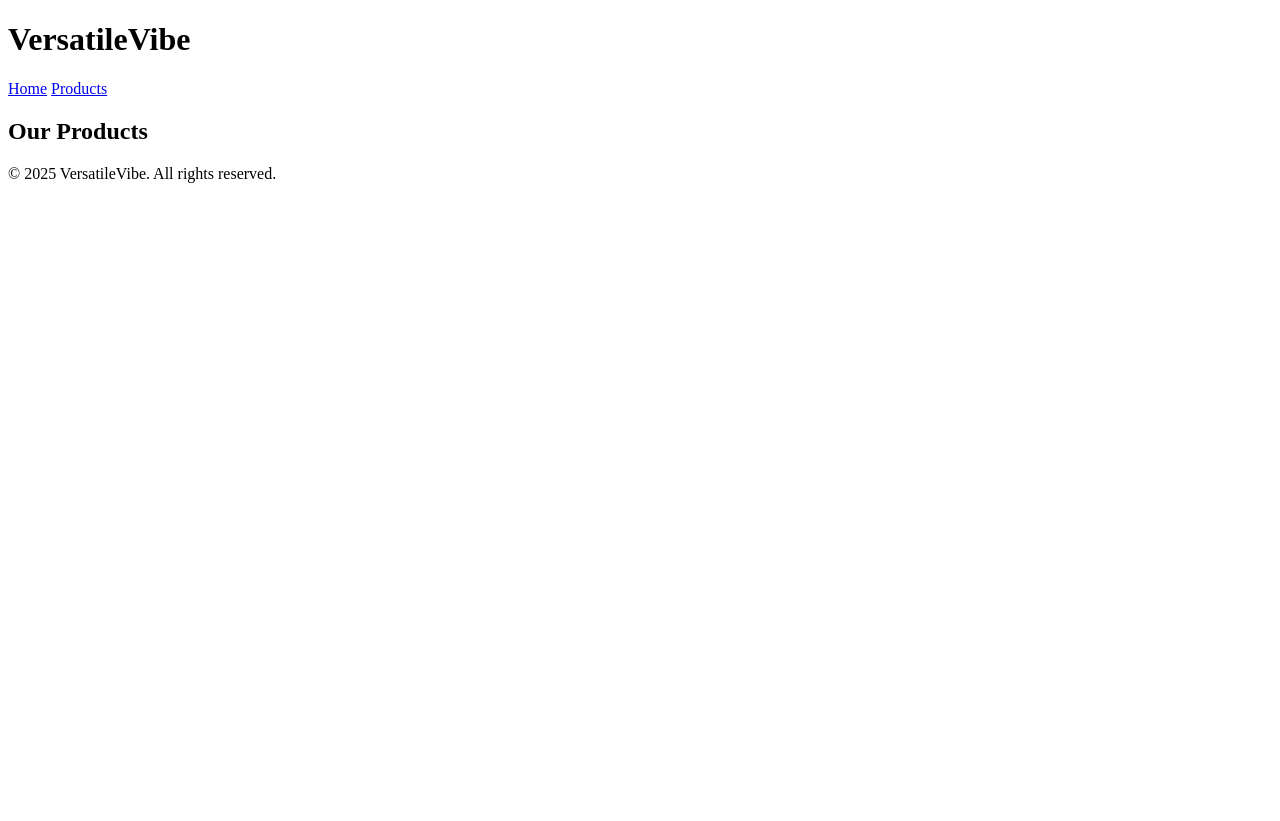
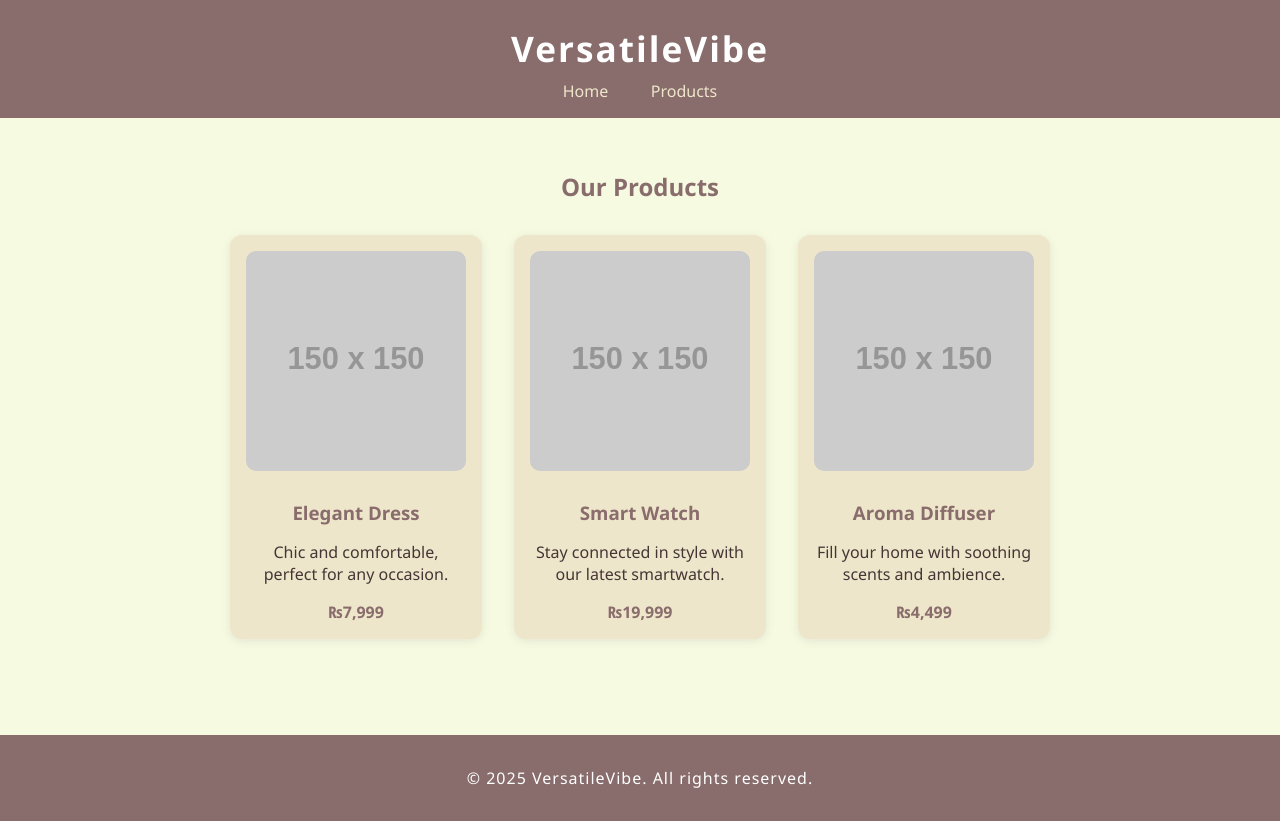
Before and after one commit to sakina-abbas456/VersatileVibe, a plain HTML site: page product_Version2.html in a window 1280 px wide. Before the commit the page ends 800 px from the top, so only its background shows below. Drawn offline with Linux system fonts and the light colour scheme; placeholder pictures from the web are drawn by us.

Commit message:
Update product_Version2.html

```diff
--- a/product_Version2.html
+++ b/product_Version2.html
@@ -3,14 +3,14 @@
 <head>
   <meta charset="UTF-8">
   <title>VersatileVibe - Products</title>
-  <link rel="stylesheet" href="styles.css">
+  <link rel="stylesheet" href="styles_Version2.css">
 </head>
 <body>
   <header>
     <h1>VersatileVibe</h1>
     <nav>
-      <a href="index.html">Home</a>
-      <a href="product.html">Products</a>
+      <a href="index_Version2 (1).html">Home</a>
+      <a href="product_Version2.html">Products</a>
     </nav>
   </header>
   <main>
@@ -24,6 +24,6 @@
   <footer>
     <p>&copy; 2025 VersatileVibe. All rights reserved.</p>
   </footer>
-  <script src="product.js"></script>
+  <script src="product_Version2.js"></script>
 </body>
 </html>
```
